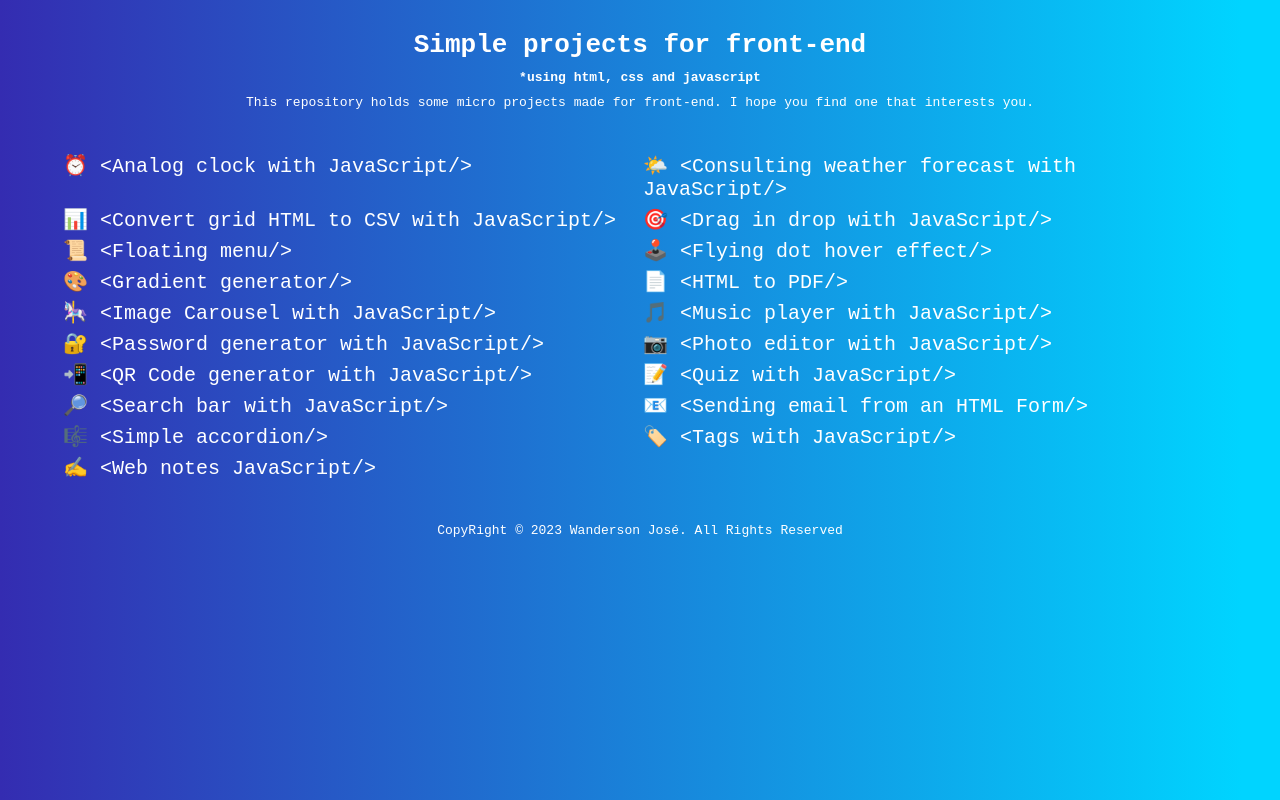
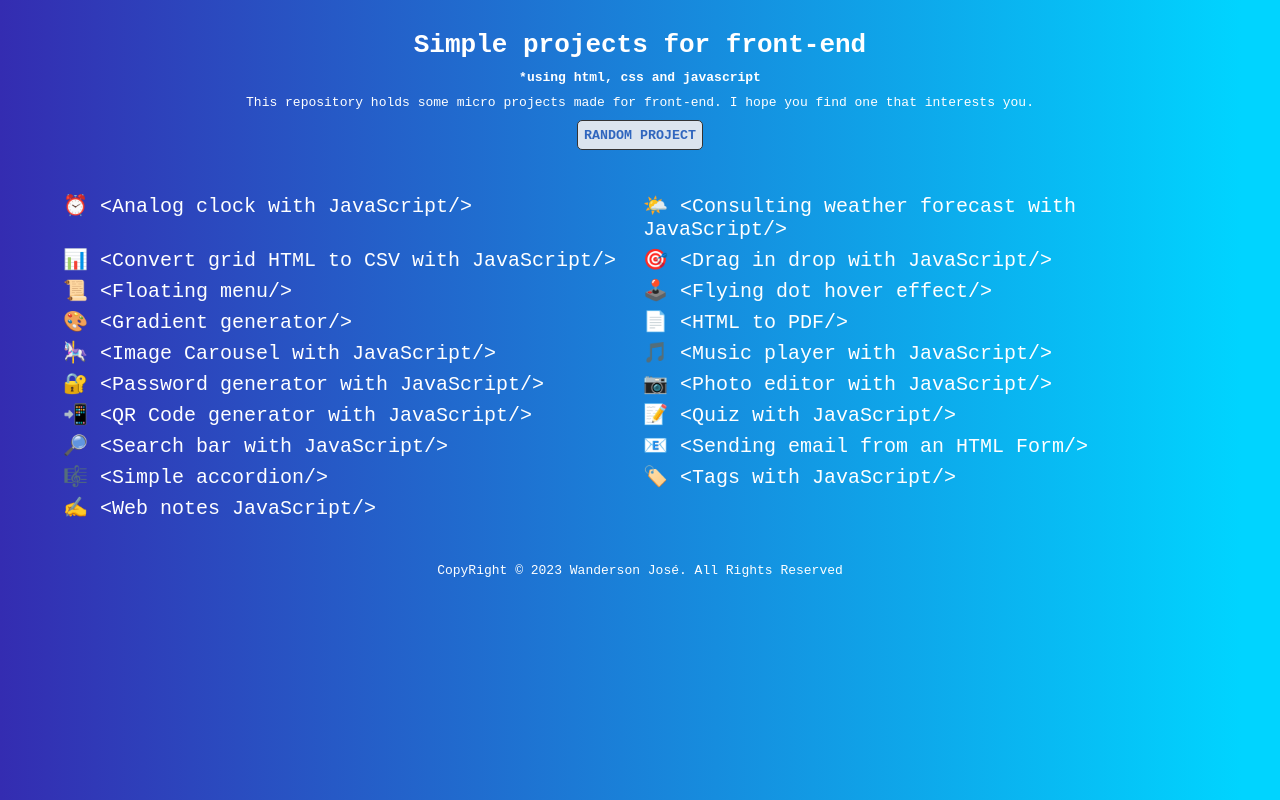
Before and after one commit to devwander/simple-projects, a plain HTML site: page index.html in a window 1280 px wide. Drawn offline with Linux system fonts and the light colour scheme.

Commit message:
feat: button that randomly takes you to a project

```diff
--- a/assets/css/style.css
+++ b/assets/css/style.css
@@ -45,3 +45,18 @@ a {
 a:visited {
     color: white;
 }
+
+button {
+    padding: 0.5rem;
+    border: 1px solid #333;
+    background-color: #dbe4ee;
+    border-radius: 5px;
+    color: #3066be;
+    font-weight: 800;
+    transition: 200ms ease;
+}
+
+button:hover {
+    color: #fff;
+    background-color:  #3066be;
+}
--- a/index.html
+++ b/index.html
@@ -11,6 +11,10 @@
     <h1>Simple projects for front-end</h1>
     <h4>*using html, css and javascript</h2>
     <p>This repository holds some micro projects made for front-end. I hope you find one that interests you.</p>
+
+    <div>
+        <button onclick="randomProject()">RANDOM PROJECT</button>
+    </div>
 
     <main>
         <ul>
```
